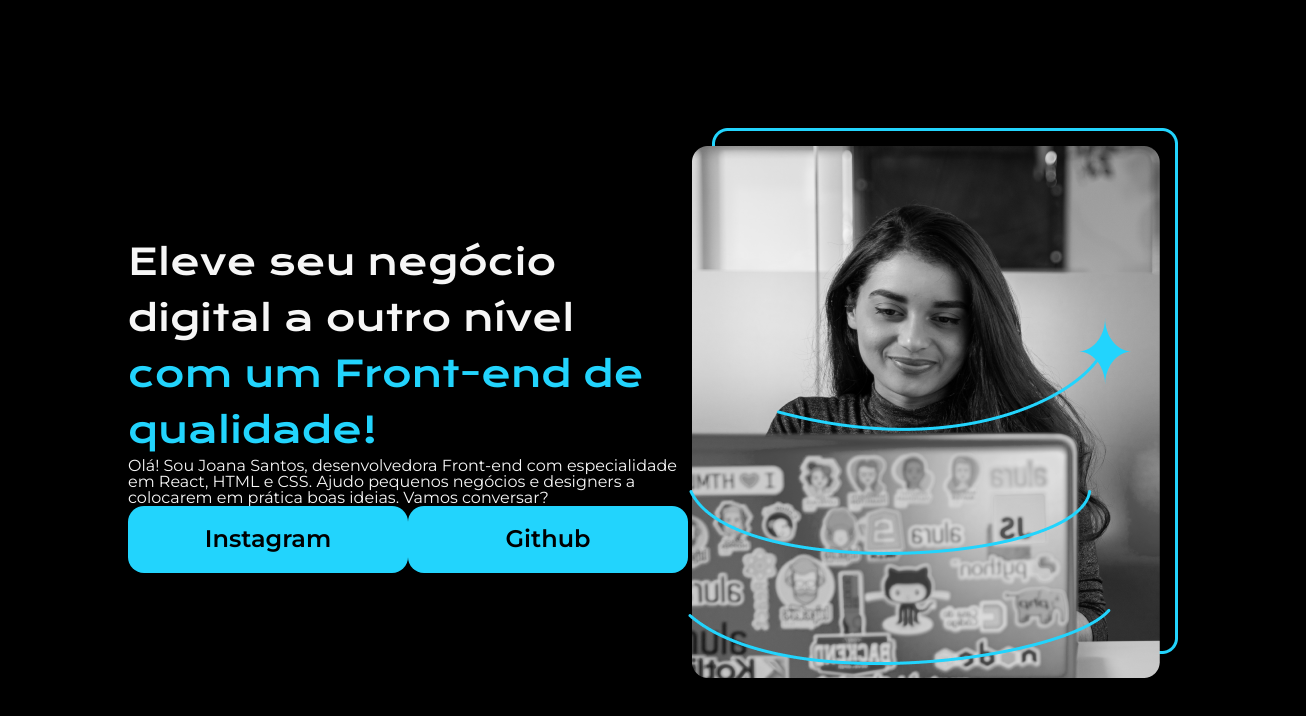
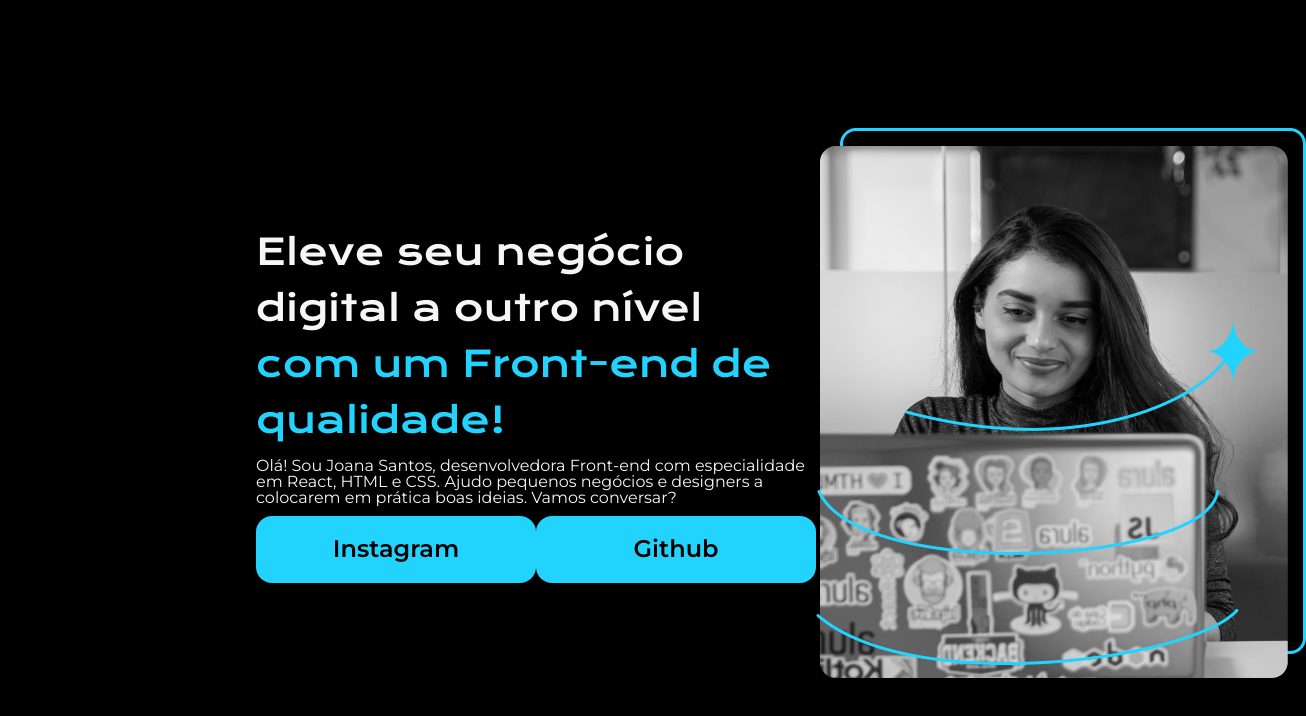
Before and after one commit to devfelipecesar/curso-portifolio-alura, a plain HTML site: page index.html in a window 1280 px wide. Shown: the whole page, 1306 px wide, since content can reach past the window. Drawn offline with nearby package versions, Linux system fonts and the light colour scheme.

Commit message:
Finalização da estilização

```diff
--- a/styles/main.css
+++ b/styles/main.css
@@ -2,11 +2,14 @@
     display: flex;
     align-items: center;
     justify-content: space-between;
-    margin: 10%;
+    margin: 10% 20%;
 }
 
 .container__conteudo {
     width: 615px;
+    display: flex;
+    flex-direction: column;
+    gap: 10px;
 }
 
 .container__titulo {
```
